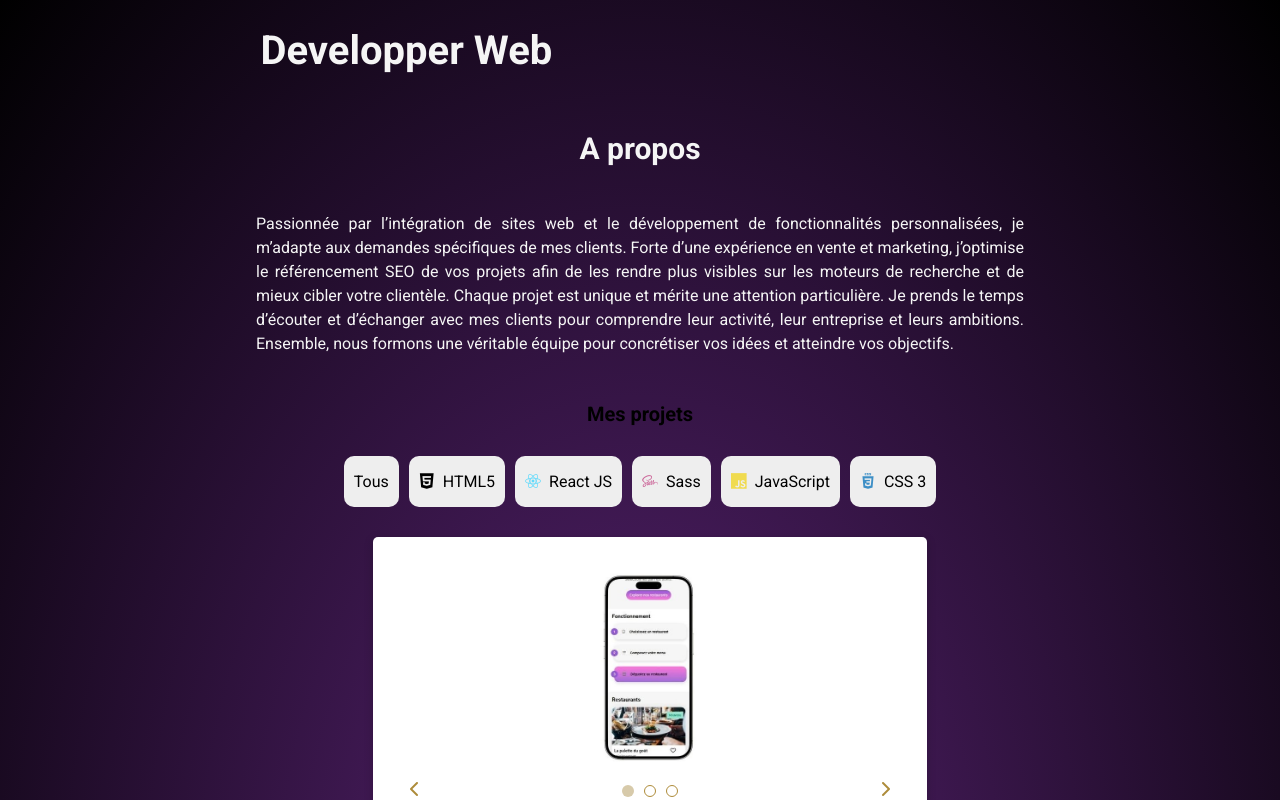
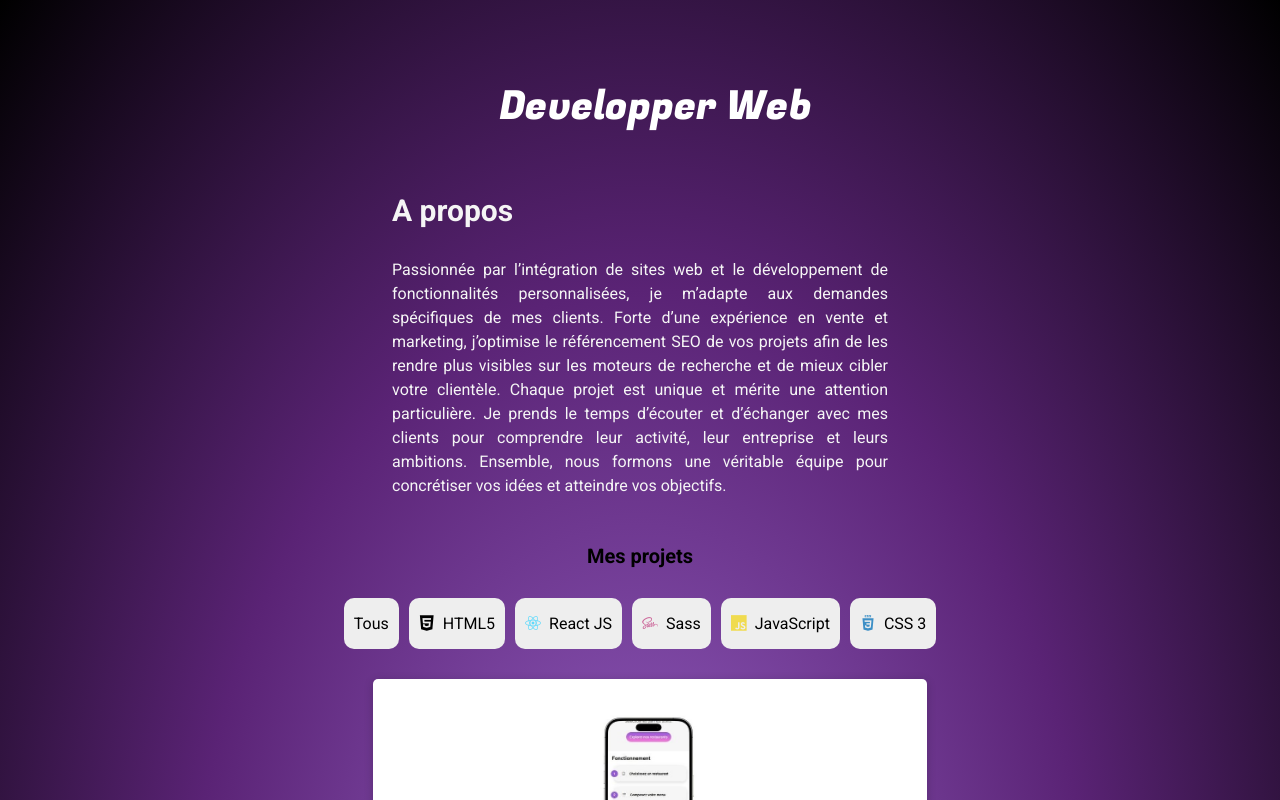
Before and after one commit to MarieOrsoni/Portfolio, a React (Vite) app in the folder my-portfolio-app/: page / in a window 1280 px wide. Shown: the top 800 px of the page. Built offline with nearby package versions, Linux system fonts and the light colour scheme.

Commit message:
changes made to header and about me section, new fonts poppins and foraz added

```diff
--- a/my-portfolio-app/index.html
+++ b/my-portfolio-app/index.html
@@ -58,6 +58,18 @@ Je prends le temps de vous écouter et de discuter avec vous pour bien comprendr
       rel="stylesheet"
       href="https://cdn.jsdelivr.net/npm/devicon@2.10.1/devicon.min.css"
     />
+    <link rel="preconnect" href="https://fonts.googleapis.com" />
+    <link rel="preconnect" href="https://fonts.gstatic.com" crossorigin />
+    <link
+      href="https://fonts.googleapis.com/css2?family=Montserrat:ital,wght@0,100..900;1,100..900&family=Poppins:ital,wght@0,100;0,200;0,300;0,400;0,500;0,600;0,700;0,800;0,900;1,100;1,200;1,300;1,400;1,500;1,600;1,700;1,800;1,900&family=Roboto:ital,wght@0,100;0,300;0,400;0,500;0,700;0,900;1,100;1,300;1,400;1,500;1,700;1,900&display=swap"
+      rel="stylesheet"
+    />
+    <link rel="preconnect" href="https://fonts.googleapis.com" />
+    <link rel="preconnect" href="https://fonts.gstatic.com" crossorigin />
+    <link
+      href="https://fonts.googleapis.com/css2?family=Fugaz+One&family=Montserrat:ital,wght@0,100..900;1,100..900&family=Poppins:ital,wght@0,100;0,200;0,300;0,400;0,500;0,600;0,700;0,800;0,900;1,100;1,200;1,300;1,400;1,500;1,600;1,700;1,800;1,900&family=Roboto:ital,wght@0,100;0,300;0,400;0,500;0,700;0,900;1,100;1,300;1,400;1,500;1,700;1,900&display=swap"
+      rel="stylesheet"
+    />
   </head>
   <body>
     <div id="root"></div>
--- a/my-portfolio-app/src/composants/Header/header.jsx
+++ b/my-portfolio-app/src/composants/Header/header.jsx
@@ -15,9 +15,9 @@ function IntroHeader() {
         {letters.map((char, index) => (
           <span
             key={index}
-            style={{ animationDelay: `${0.1 + index * 0.01}s` }}
+            style={{ animationDelay: `${1.25 + index * 0.02}s` }}
           >
-            {char}
+            {char === " " ? "\u00A0" : char}
           </span>
         ))}
       </h1>
--- a/my-portfolio-app/src/composants/about-me/intro.jsx
+++ b/my-portfolio-app/src/composants/about-me/intro.jsx
@@ -3,9 +3,9 @@ import "../../index.css";
 function AboutMe() {
   return (
     <>
-      <h2 className="message-header">A propos</h2>
+      <div className="message-info">
+        <h2 className="message-header">A propos</h2>
 
-      <div className="message-info">
         <p className="message">
           Passionnée par l’intégration de sites web et le développement de
           fonctionnalités personnalisées, je m’adapte aux demandes spécifiques
--- a/my-portfolio-app/src/index.css
+++ b/my-portfolio-app/src/index.css
@@ -3,7 +3,8 @@ body {
   margin: 0 auto 0 auto;
   display: flex;
   flex-direction: column;
-  background: radial-gradient(rgb(90, 35, 117), black);
+  min-height: 100vh;
+  background: radial-gradient(#9864c8, rgb(90, 35, 117), black);
 }
 
 h1 {
@@ -29,13 +30,17 @@ ul li {
 .Header-container {
   display: flex;
   flex-direction: column;
+  align-items: center;
+  margin-top: 50px;
 }
 
 .header-job {
   padding-left: 30px;
+  font-family: "Fugaz One", sans-serif;
+  font-weight: 400;
+  font-style: normal;
   font-size: 40px;
-  font-weight: 600;
-  color: whitesmoke;
+  color: white;
   opacity: 0;
   transform: translateX(-100vw);
   animation: slideFromLeft 2.5s ease-out forwards;
@@ -51,42 +56,27 @@ ul li {
 }
 .header-job span {
   opacity: 0;
-  transform: translateX(-10px);
-  animation: fadeInLetter 1.5s forwards;
+  transform: translateX(-10px) rotateZ(-20deg);
+  display: inline-block;
+  animation: fadeInLetter 2s ease-out forwards;
+  animation-fill-mode: both;
 }
 @keyframes fadeInLetter {
-  to {
+  50% {
+    transform: translateX(5px) rotateZ(10deg);
+  }
+  100% {
     opacity: 1;
-    transform: translateX(0);
+    transform: translateX(0) rotateZ(0deg);
   }
 }
 
-/*Nav bar*/
-.nav {
-  display: flex;
-  justify-content: flex-end;
-  margin-bottom: 10px;
-  font-size: 18px;
-  position: absolute;
-  top: 15px;
-  right: 20px;
-}
-.email-link {
-  text-decoration: none;
-  font-weight: bold;
-  padding: 5px 15px;
-  color: black;
-}
-.email-link:hover {
-  border: black;
-  border-top-style: solid;
-  border-top-width: 2px;
-}
 /*main */
 main {
   display: flex;
   flex-direction: column;
   align-items: center;
+  padding: 0 20px;
 }
 .intro {
   width: 50%;
@@ -99,13 +89,9 @@ main {
   flex-direction: column;
   align-items: center;
 }
+/*About me*/
 .message-info {
-  padding: 0 20px;
-}
-.message {
-  text-align: justify;
-  line-height: 1.5;
-  color: whitesmoke;
+  width: 40%;
 }
 .message-header {
   margin-top: 30px;
@@ -113,6 +99,12 @@ main {
   color: whitesmoke;
   font-size: 30px;
 }
+.message {
+  text-align: justify;
+  line-height: 1.5;
+  color: whitesmoke;
+}
+
 /*Cards section*/
 
 .project-title {
@@ -377,9 +369,9 @@ footer {
     height: 300px;
   }
 
-  .message-info {
+  /*.message-info {
     width: 60%;
-  }
+  }*/
   header {
     margin-right: auto;
     width: 80%;
```
